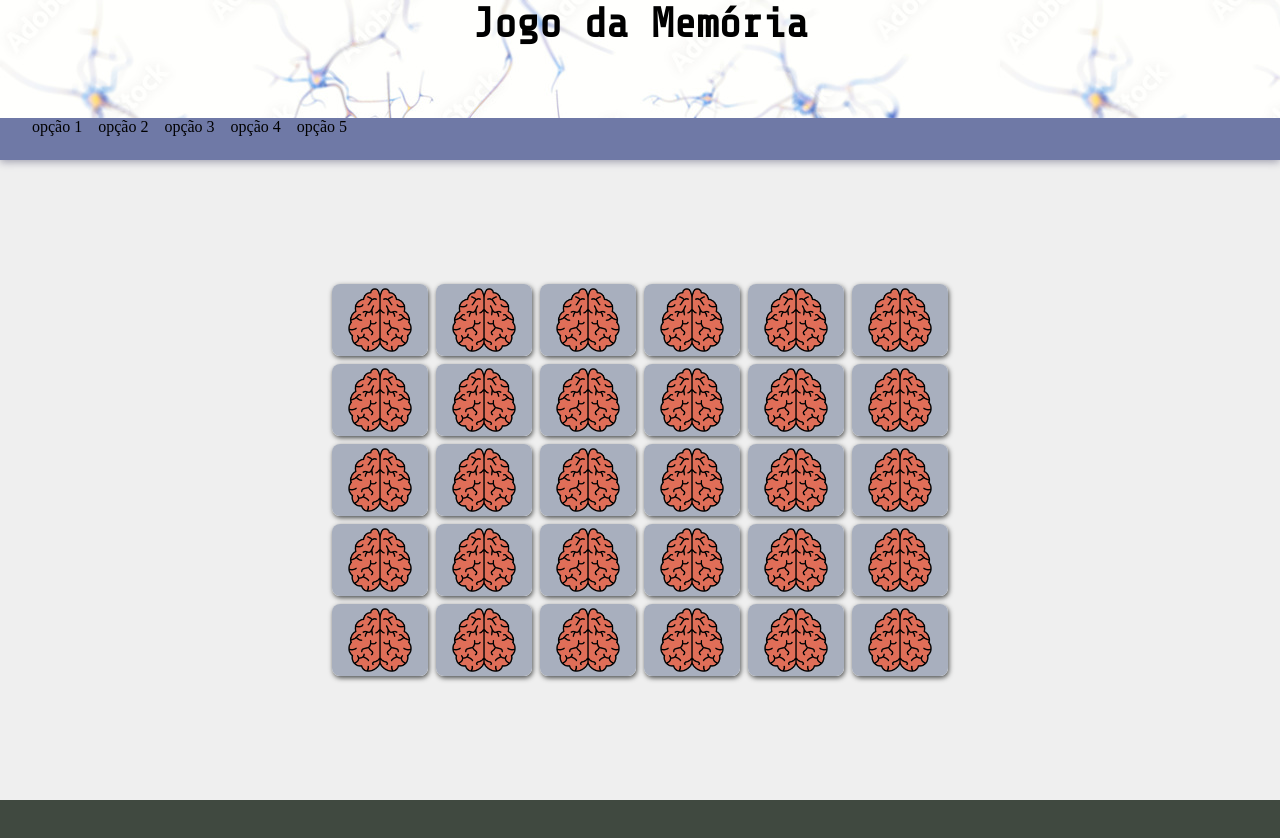
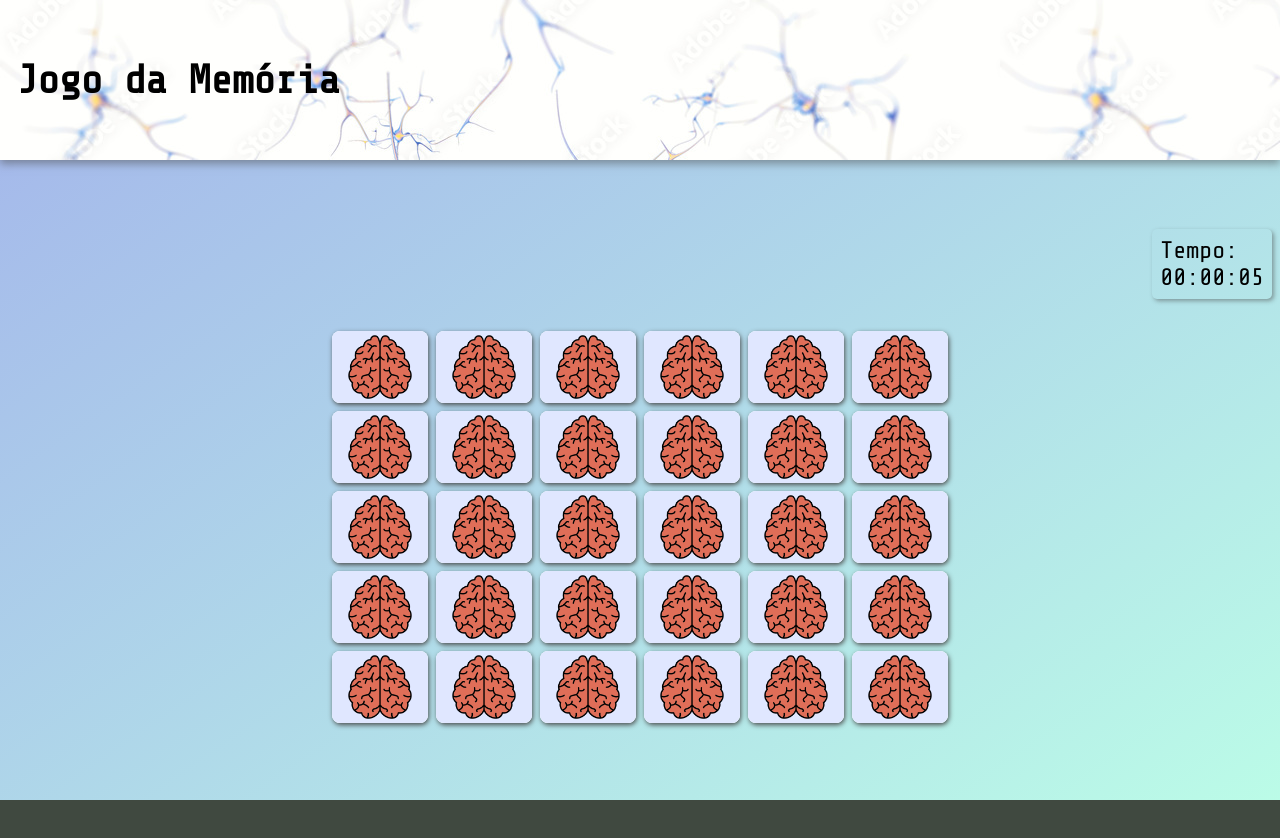
Before and after one commit to Itallo007/memory-game, a website with bundled scripts: page index.html in a window 1280 px wide. Built offline with nearby package versions, Linux system fonts and the light colour scheme.

Commit message:
Modifica o CSS e implementa o cronômetro

```diff
--- a/css/default.css
+++ b/css/default.css
@@ -1,4 +1,7 @@
+@import url('https://fonts.googleapis.com/css2?family=Share+Tech+Mono&display=swap');
+
 * {
+  font-family: 'Share Tech Mono', monospace;
   margin: 0;
   padding: 0;
   box-sizing: border-box;
--- a/css/game.css
+++ b/css/game.css
@@ -1,4 +1,3 @@
-@import url('https://fonts.googleapis.com/css2?family=Share+Tech+Mono&display=swap');
 
 .page {
   width: 100%;
@@ -9,28 +8,28 @@
   background-repeat: no-repeat;
   background-size: cover;
   background-position: center;
+  background: linear-gradient(to bottom right,#a3b3eb, #bcffe7);
 }
 
 /* Header */
 .page header {
   grid-row: 1 / 2;
-  box-shadow: 0px 2px 8px #9e9eae;
+  padding: 1rem;
+  background-image: url(../assets/images/backgroundWhite.jpg);
+  box-shadow:  0px 4px 8px rgba(76, 78, 78, .5);
 
   display: flex;
   flex-direction: column;
+  justify-content: center;
 }
 
-.title {
-  font-family: 'Share Tech Mono', monospace;
-  font-size: 1.3rem;
-  background-image: url(../assets/images/backgroundWhite.jpg);
-  flex-grow: 3;
-  padding: 0 2rem;
-  text-align: center;
+#title {
+  font-size: 2.5rem;
+  align-self: flex-start;
 }
 
 .main-menu {
-  background-color: #6f79a6;
+  background-color: #A4B3EA;
   flex-grow: 1;
 
   padding: 0 2rem;
@@ -53,7 +52,24 @@
 /* Main */
 main {
   display: flex;
+  flex-direction: column;
   justify-content: center;
+  gap: 0.5rem;
+
+}
+
+.controls {
+  width: 100%;
+  padding: 0.5rem;
+  display: flex;
+  flex-direction: row-reverse;
+}
+.controls #stopwatch{
+  font-size: 1.5rem;
+  padding: 0.5rem;
+  border-radius: 5px;
+  box-shadow: 2px 2px 4px rgba(76, 78, 78, .5);
+  background: transparent;
 }
 .container {
   grid-row: 2 / 3;
@@ -95,12 +111,12 @@ main {
 }
 
 .front {
-  background-color: #ddd;
+  background-color: #fff;
   transform: rotateY(180deg);
 }
 
 .back {
-  background-color: rgb(168, 175, 190);
+  background-color: #e0e7ff;
   background-image: url(/assets/images/mind.png);
   backface-visibility: hidden;
 }
--- a/index.html
+++ b/index.html
@@ -12,10 +12,8 @@
 <body>
   <div class="page">
     <header>
-      <div class="title">
-        <h1>Jogo da Memória</h1>
-      </div>
-      <nav class="main-menu">
+      <h1 id="title">Jogo da Memória</h1>
+      <!-- <nav class="main-menu">
         <ul>
           <li>opção 1</li>
           <li>opção 2</li>
@@ -23,9 +21,15 @@
           <li>opção 4</li>
           <li>opção 5</li>
         </ul>
-      </nav>
+      </nav> -->
     </header>
     <main>
+      <div class="controls">
+        <div id="stopwatch">
+          <span>Tempo:</span><br>
+          <span id="time">00:00:00</span>
+        </div>
+      </div>
       <div class="container">
         <!-- <div class="card">
           <div class="face front"></div>
--- a/scripts/game.js
+++ b/scripts/game.js
@@ -1,5 +1,6 @@
 import {getImagesName} from "./images_repository_services.js";
 import Card from "./card.js";
+import {start} from "./timer.js";
 
 export default class Game {
   static instance;
@@ -22,6 +23,7 @@ export default class Game {
     this.setOfCards = this.createCards();
     this.totalOfParsFormed = 0;
     this.mountGrid()
+    start()
   }
 
   createCards = () => {
--- /dev/null
+++ b/scripts/timer.js
@@ -0,0 +1,25 @@
+let startTime;
+let x;
+
+const start = () => {
+  startTime = Date.now();
+  x = setInterval(showTime, 1000);
+  // setTimeout(() => {clearInterval(x)}, 30000)
+}
+
+const showTime = () => {
+  let dateObj = new Date(Date.now() - startTime);
+
+  let hours = dateObj.getUTCHours().toLocaleString('en-US', {minimumIntegerDigits: 2, useGrouping: false});
+  let minutes = dateObj.getUTCMinutes().toLocaleString('en-US', {minimumIntegerDigits: 2, useGrouping: false});
+  let seconds = dateObj.getSeconds().toLocaleString('en-US', {minimumIntegerDigits: 2, useGrouping: false});
+
+  let stringTime = `${hours}:${minutes}:${seconds}`;
+  document.getElementById('time').innerHTML = stringTime;
+}
+
+const stop = () => {
+  clearInterval(x);
+}
+
+export {start, stop}
```
